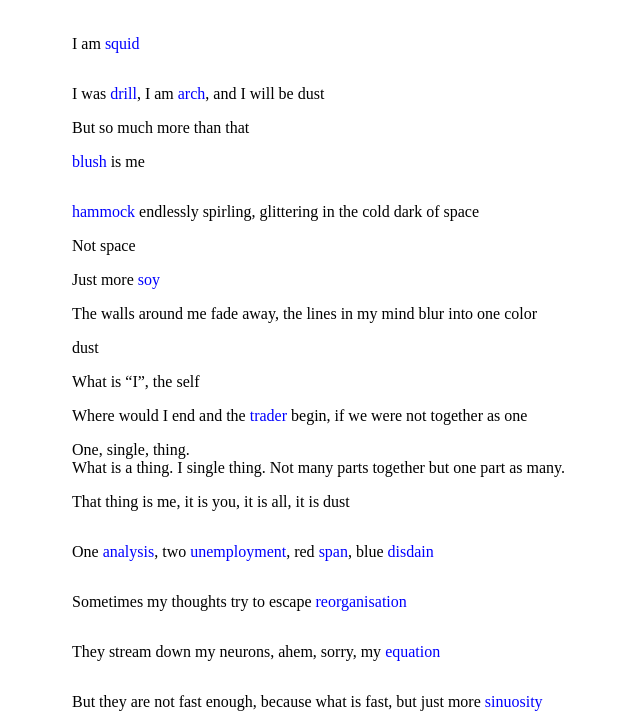
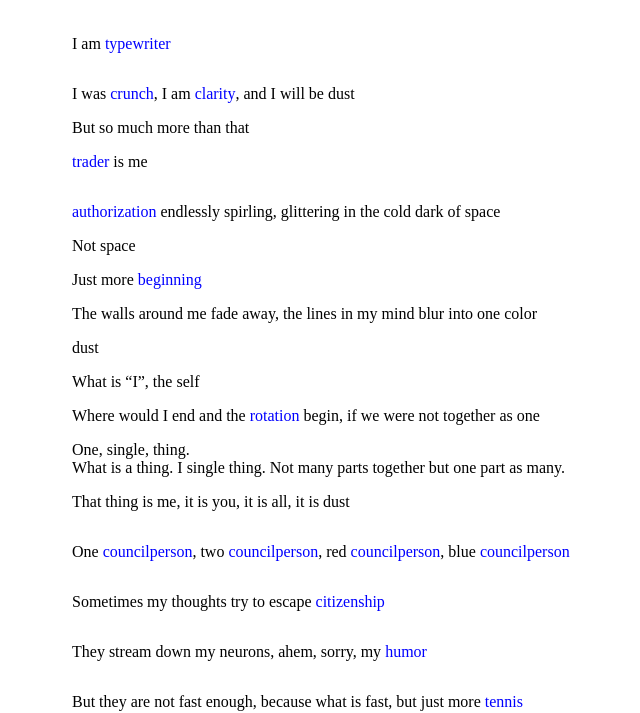
Before and after one commit to dragonsploder/poem, a plain HTML site: page index.html in a window 1280 px wide. Shown: the part 87-800 px from the top of the page, without its empty margins (193-833 px from the left). Drawn offline with Linux system fonts and the light colour scheme.

Commit message:
im stupid

```diff
--- a/index.html
+++ b/index.html
@@ -76,13 +76,14 @@ I am dust
 		if (getRandomInt(8) === 0) {
 			textbox = "textbox" + String(getRandomInt(29))
 			if (textbox === "textbox10") {
-				document.getElementById("textbox10a").innerHTML = nouns.split('\n')[Math.floor(Math.random() * nouns.split('\n').length)];
+				noun = nouns.split('\n')[Math.floor(Math.random() * nouns.split('\n').length)];
+				document.getElementById("textbox10a").innerHTML = noun;
 				document.getElementById("textbox10a").style.color = "blue";
-				document.getElementById("textbox10b").innerHTML = nouns.split('\n')[Math.floor(Math.random() * nouns.split('\n').length)];
+				document.getElementById("textbox10b").innerHTML = noun;
 				document.getElementById("textbox10b").style.color = "blue";
-				document.getElementById("textbox10c").innerHTML = nouns.split('\n')[Math.floor(Math.random() * nouns.split('\n').length)];
+				document.getElementById("textbox10c").innerHTML = noun;
 				document.getElementById("textbox10c").style.color = "blue";
-				document.getElementById("textbox10d").innerHTML = nouns.split('\n')[Math.floor(Math.random() * nouns.split('\n').length)];
+				document.getElementById("textbox10d").innerHTML = noun;
 				document.getElementById("textbox10d").style.color = "blue";
 			} else {
 				document.getElementById(textbox).innerHTML = nouns.split('\n')[Math.floor(Math.random() * nouns.split('\n').length)];
```
